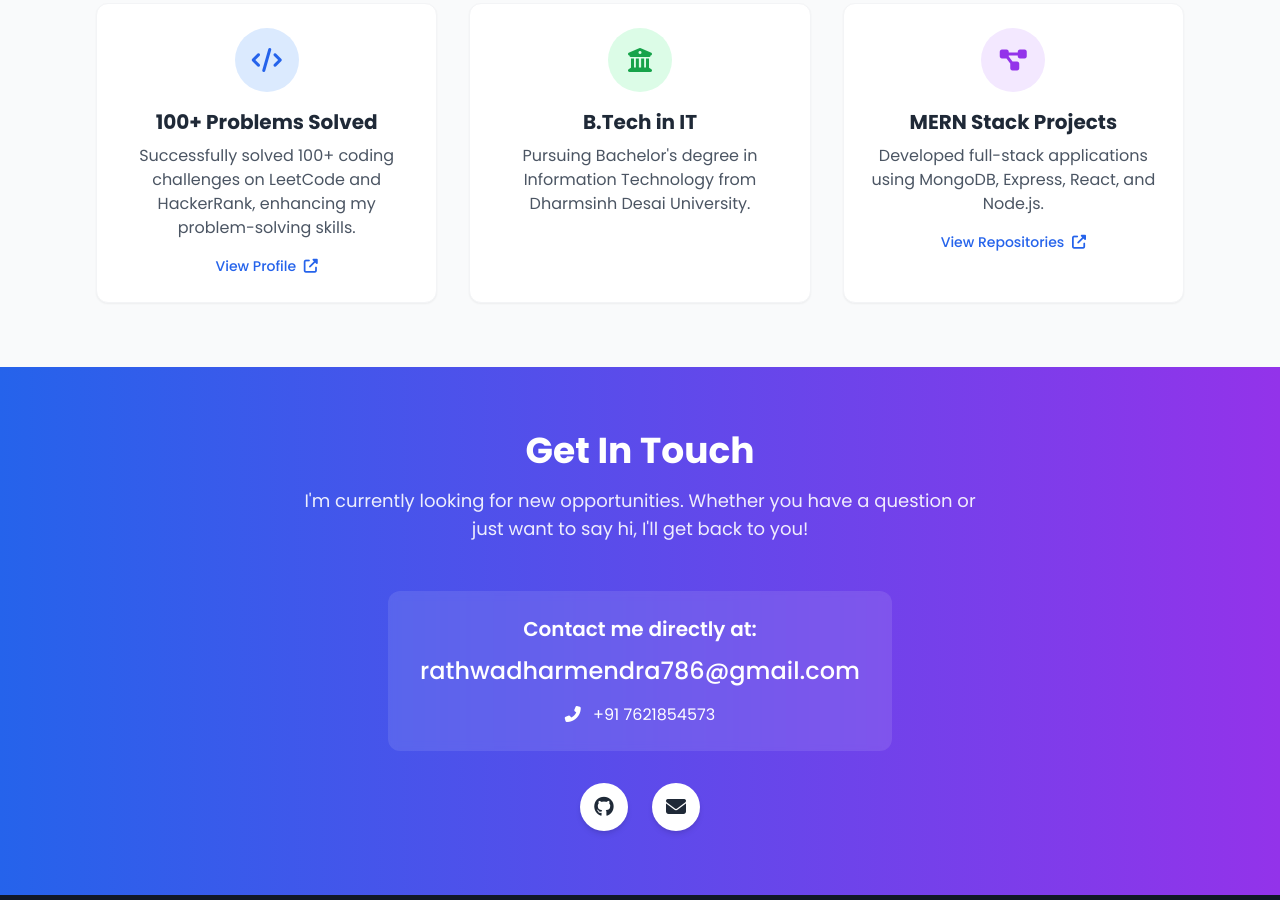
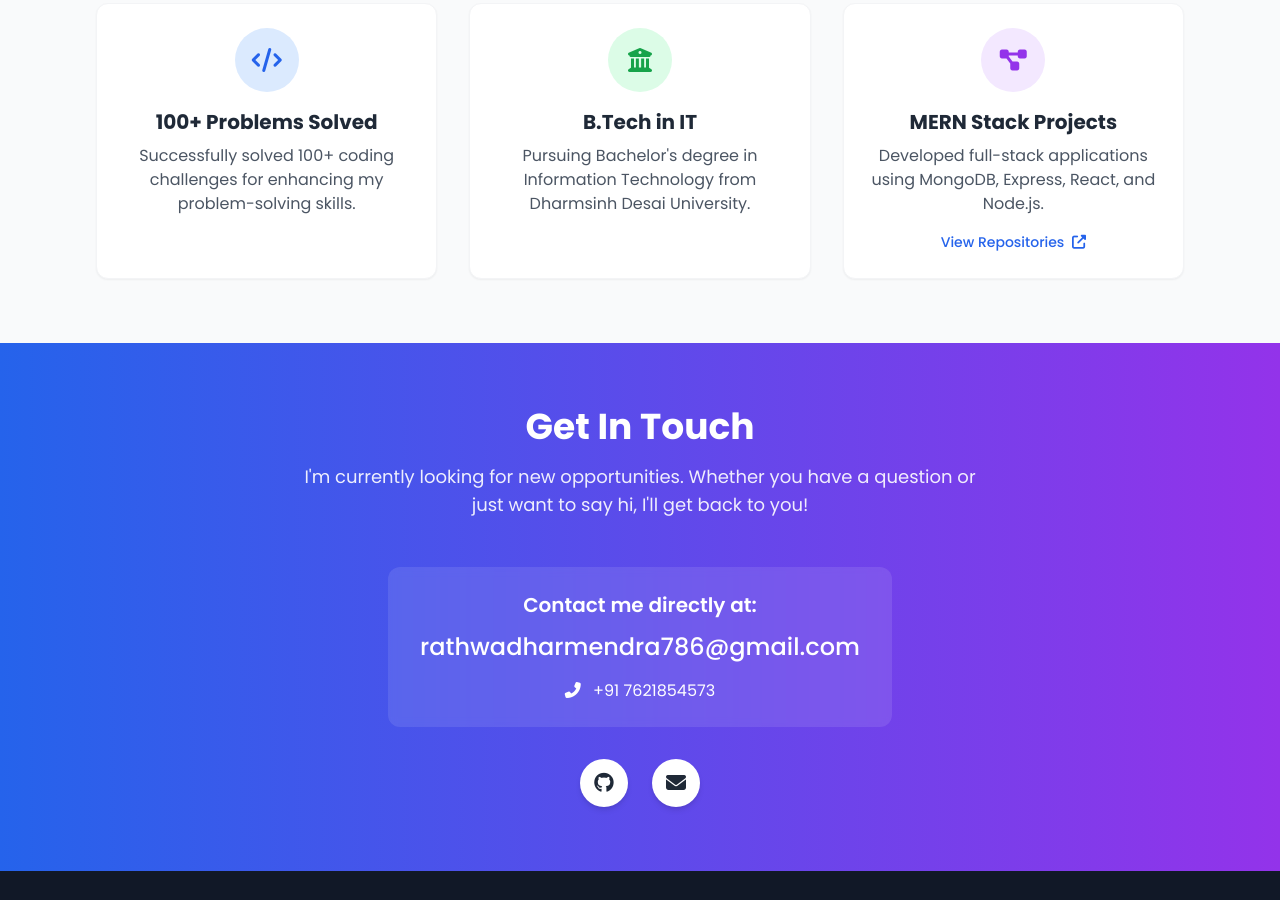
Before and after one commit to dharmendrarathva/MyResume, a plain HTML site: page index.html in a window 1280 px wide. Shown: the part 2108-3008 px from the top of the page. Drawn offline with nearby package versions, Linux system fonts and the light colour scheme.

Commit message:
redeploy

```diff
--- a/index.html
+++ b/index.html
@@ -305,11 +305,9 @@
                     </div>
                     <h3 class="text-xl font-bold text-gray-800 mb-2">100+ Problems Solved</h3>
                     <p class="text-gray-600">
-                        Successfully solved 100+ coding challenges on LeetCode and HackerRank, enhancing my problem-solving skills.
+                        Successfully solved 100+ coding challenges for enhancing my problem-solving skills.
                     </p>
-                    <a href="https://leetcode.com/u/e1tWxcjkOF/" target="_blank" class="mt-4 inline-block text-blue-600 hover:text-blue-800 text-sm font-medium">
-                        View Profile <i class="fas fa-external-link-alt ml-1"></i>
-                    </a>
+
                 </div>
 
                 <div class="bg-white p-6 rounded-xl shadow-sm border border-gray-100 text-center">
```
